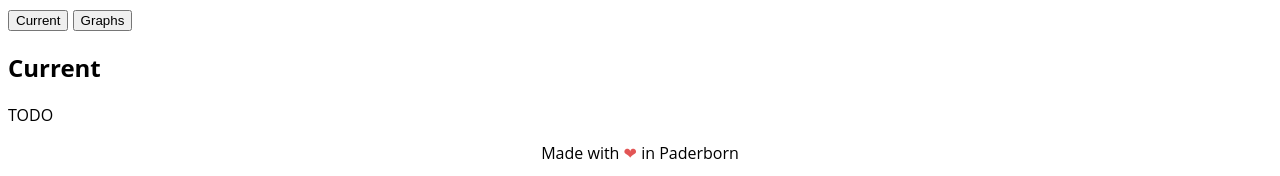
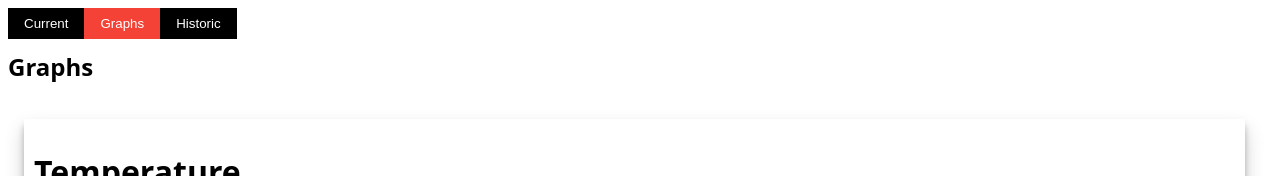
Before and after one commit to myxor/sensorlog, a plain HTML site: page frontend/index.html in a window 1280 px wide. Shown: the top 176 px of the page. Drawn offline with nearby package versions, Linux system fonts and the light colour scheme; no server answers.

Commit message:
Fix tab CSS

```diff
--- a/frontend/index.html
+++ b/frontend/index.html
@@ -20,16 +20,18 @@
 
 
   <div class="bar black">
-    <button class="bar-item button tablink red" onclick="openTab(event,'Current')">Current</button>
-    <button class="bar-item button tablink" onclick="openTab(event,'Graphs')">Graphs</button>
+    <button class="bar-item button tablink" onclick="openTab(event,'Current')">Current</button>
+    <button class="bar-item button tablink red" onclick="openTab(event,'Graphs')">Graphs</button>
+    <button class="bar-item button tablink" onclick="openTab(event,'Historic')">Historic</button>
   </div>
+  <br>
 
-  <div id="Current" class="container border tab">
+  <div id="Current" class="container border tab" style="display:none">
     <h2>Current</h2>
     <p>TODO</p>
   </div>
 
-  <div id="Graphs" class="container border tab" style="display:none">
+  <div id="Graphs" class="container border tab">
     <h2>Graphs</h2>
     <div class="card">
       <h1 id="temperature_title">Temperature</h1>
@@ -49,10 +51,15 @@
 
   </div>
 
+  <div id="Historic" class="container border tab" style="display:none">
+    <h2>Historic</h2>
+    <p>TODO</p>
+  </div>
+
   <script>
-    function openCity(evt, cityName) {
+    function openTab(evt, tabName) {
       var i, x, tablinks;
-      x = document.getElementsByClassName("city");
+      x = document.getElementsByClassName("tab");
       for (i = 0; i < x.length; i++) {
         x[i].style.display = "none";
       }
@@ -60,7 +67,7 @@
       for (i = 0; i < x.length; i++) {
         tablinks[i].className = tablinks[i].className.replace(" red", "");
       }
-      document.getElementById(cityName).style.display = "block";
+      document.getElementById(tabName).style.display = "block";
       evt.currentTarget.className += " red";
     }
   </script>
--- a/frontend/sensorlog.css
+++ b/frontend/sensorlog.css
@@ -71,3 +71,63 @@ h1 {
   border-width: 25px 0 25px 43.3px;
   border-color: transparent transparent transparent #007bff;
 }
+
+.bar .bar-item {
+  padding: 8px 16px;
+  float: left;
+  width: auto;
+  border: none;
+  display: block;
+  outline: 0
+}
+
+.bar .dropdown-hover, .bar .dropdown-click {
+  position: static;
+  float: left
+}
+
+.bar .button {
+  white-space: normal
+}
+
+.btn, .button {
+  border: none;
+  display: inline-block;
+  padding: 8px 16px;
+  vertical-align: middle;
+  overflow: hidden;
+  text-decoration: none;
+  color: inherit;
+  background-color: inherit;
+  text-align: center;
+  cursor: pointer;
+  white-space: nowrap
+}
+
+.btn:hover {
+  box-shadow: 0 8px 16px 0 rgba(0, 0, 0, 0.2), 0 6px 20px 0 rgba(0, 0, 0, 0.19)
+}
+
+.btn, .button {
+  -webkit-touch-callout: none;
+  -webkit-user-select: none;
+  -khtml-user-select: none;
+  -moz-user-select: none;
+  -ms-user-select: none;
+  user-select: none
+}
+
+.red, .hover-red:hover {
+  color: #fff !important;
+  background-color: #f44336 !important
+}
+
+.button:hover {
+  color: #000 !important;
+  background-color: #ccc !important
+}
+
+.black, .hover-black:hover {
+  color: #fff !important;
+  background-color: #000 !important
+}
```
